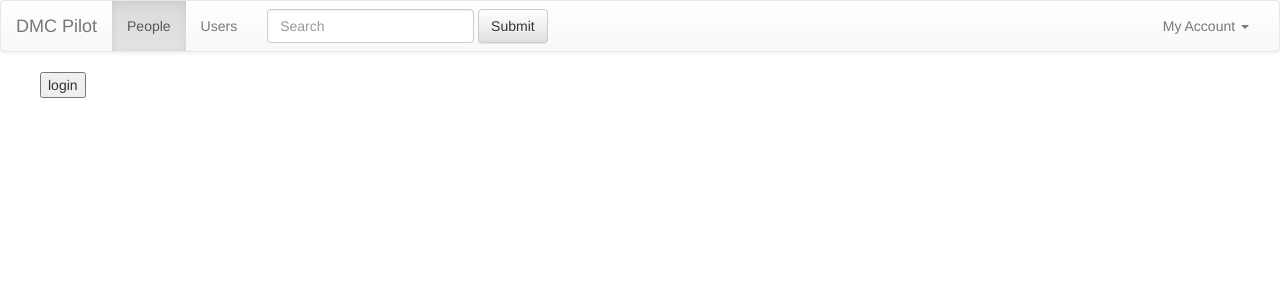
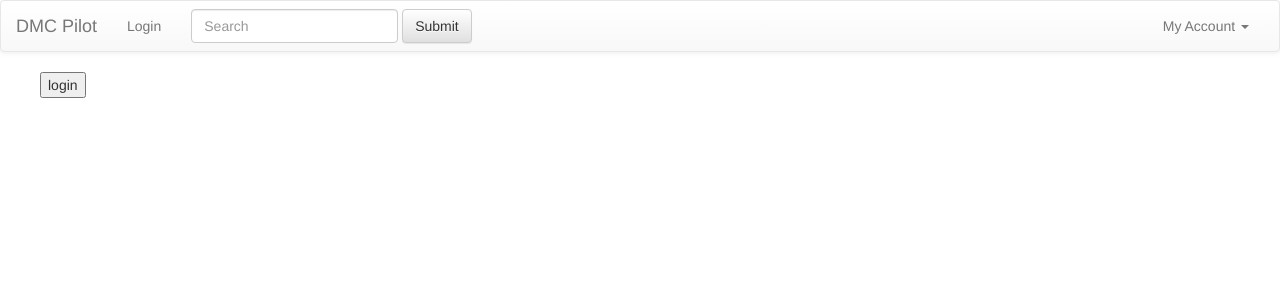
Before and after one commit to mxmoss/mysite, a Django app: page /person/1/ in a window 1280 px wide. Shown: the top 300 px of the page. Run offline with Django 3.2, Linux system fonts and the light colour scheme; some libraries are stand-ins or nearby versions.

Commit message:
Tweak UI based on authentication state
Either show login or logout depending on whether user is logged in, etc.

```diff
--- a/myapp/templates/myapp/base.html
+++ b/myapp/templates/myapp/base.html
@@ -37,8 +37,12 @@
     <!-- Collect the nav links, forms, and other content for toggling -->
     <div class="collapse navbar-collapse" id="bs-example-navbar-collapse-1">
       <ul class="nav navbar-nav">
+        {% if user.is_authenticated %}
         <li class="active"><a href="/">People<span class="sr-only">(current)</span></a></li>
         <li><a href="/admin/auth/user/">Users</a></li>
+        {% else %}
+        <li><a href="/login">Login<span class="sr-only"></span></a></li>
+        {% endif %}
       </ul>
       <form class="navbar-form navbar-left" method="POST" class="search-form" action="{% url 'person_list' %}" >{% csrf_token %}
         <div class="form-group">
@@ -50,7 +54,11 @@
         <li class="dropdown">
           <a href="#" class="dropdown-toggle" data-toggle="dropdown" role="button" aria-haspopup="true" aria-expanded="false">My Account <span class="caret"></span></a>
           <ul class="dropdown-menu">
-            <li><a href="logout">Log Off</a></li>
+            {% if user.is_authenticated %}
+            <li><a href="/logout">Log Off</a></li>
+            {% else %}
+            <li><a href="/login">Login<span class="sr-only"></span></a></li>
+            {% endif %}
             <li><a href="http://softwarefordentists.com">Software For Dentists</a></li>
             <li role="separator" class="divider"></li>
             <li><a href="http://softwarefordentists.com/index.php/Table/Training-and-Support/Knowledge-base-and-DAISY-user-guides/">Help</a></li>
```
